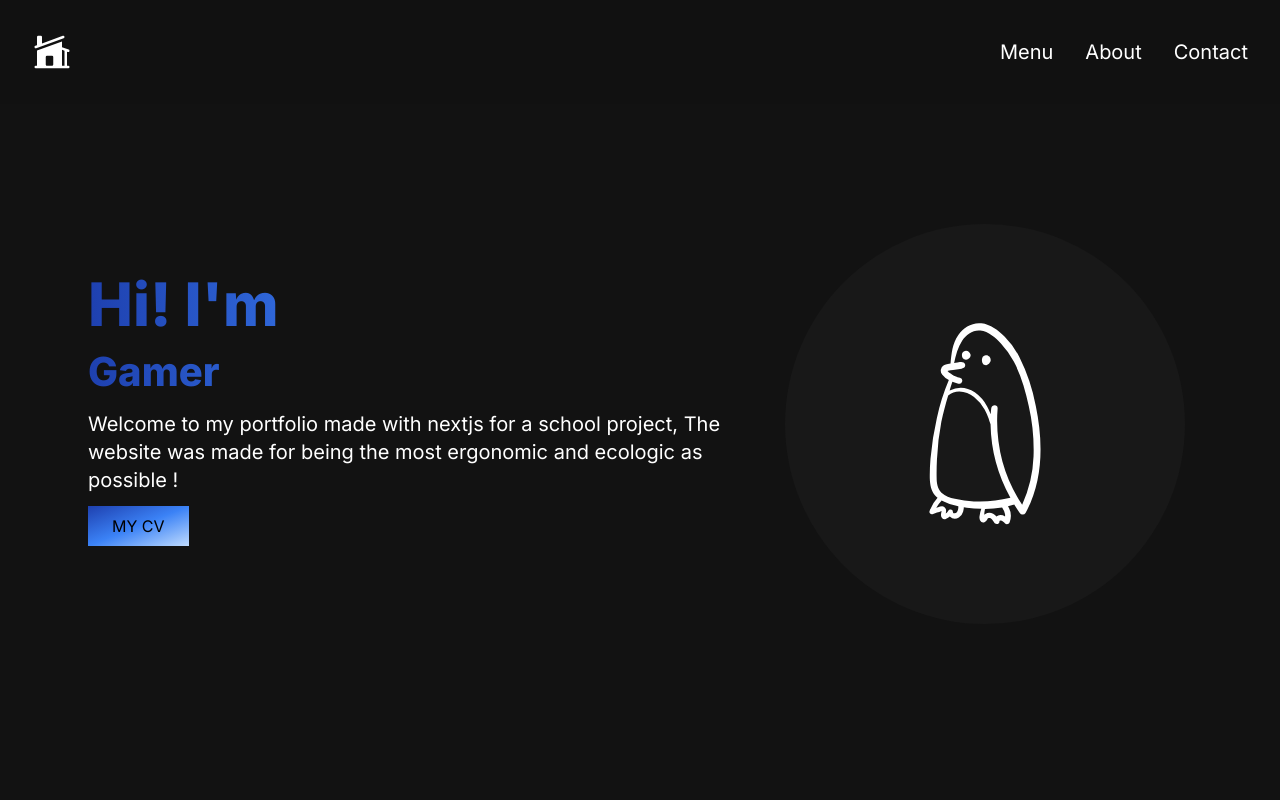
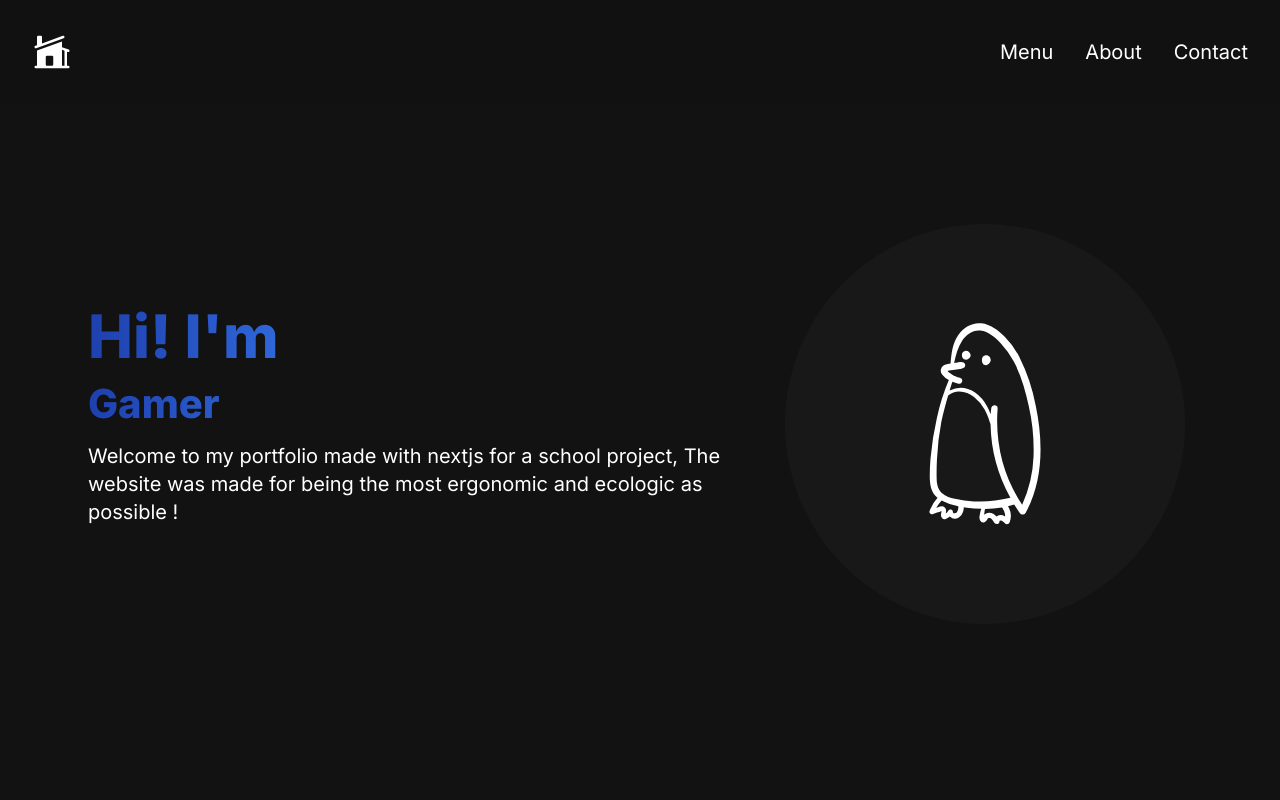
Before and after one commit to Fenerz07/CV-Nextjs, a Next.js app: page / in a window 1280 px wide. Shown: the top 800 px of the page. Built offline with nearby package versions, Linux system fonts and the light colour scheme.

Commit message:
fix:deployment

```diff
--- a/app/components/Cover.jsx
+++ b/app/components/Cover.jsx
@@ -35,7 +35,6 @@ const Cover = () => {
             </span>
           </div></h1>
           <p className='text-white text-base sm:text-lg lg:text-xl'>Welcome to my portfolio made with nextjs for a school project, The website was made for being the most ergonomic and ecologic as possible !</p>
-          <button onClick={openPdf} className="px-6 py-2 w-full sm:w-fit mr-4 bg-gradient-to-br from-blue-800 via-blue-500 to-blue-200 hover:bg-slate-200 text-black mt-3 mb-3">MY CV</button>
         </div>
         <div className='col-span-5 place-self-center mt-4'>
           <div className="rounded-full bg-[#181818] w-[200px] h-[200px] lg:w-[300px] lg:h-[300px] xl:w-[400px] xl:h-[400px] relative">
```
Also changed, not shown: 1 other file (tests, documents, lock files or other folders).
